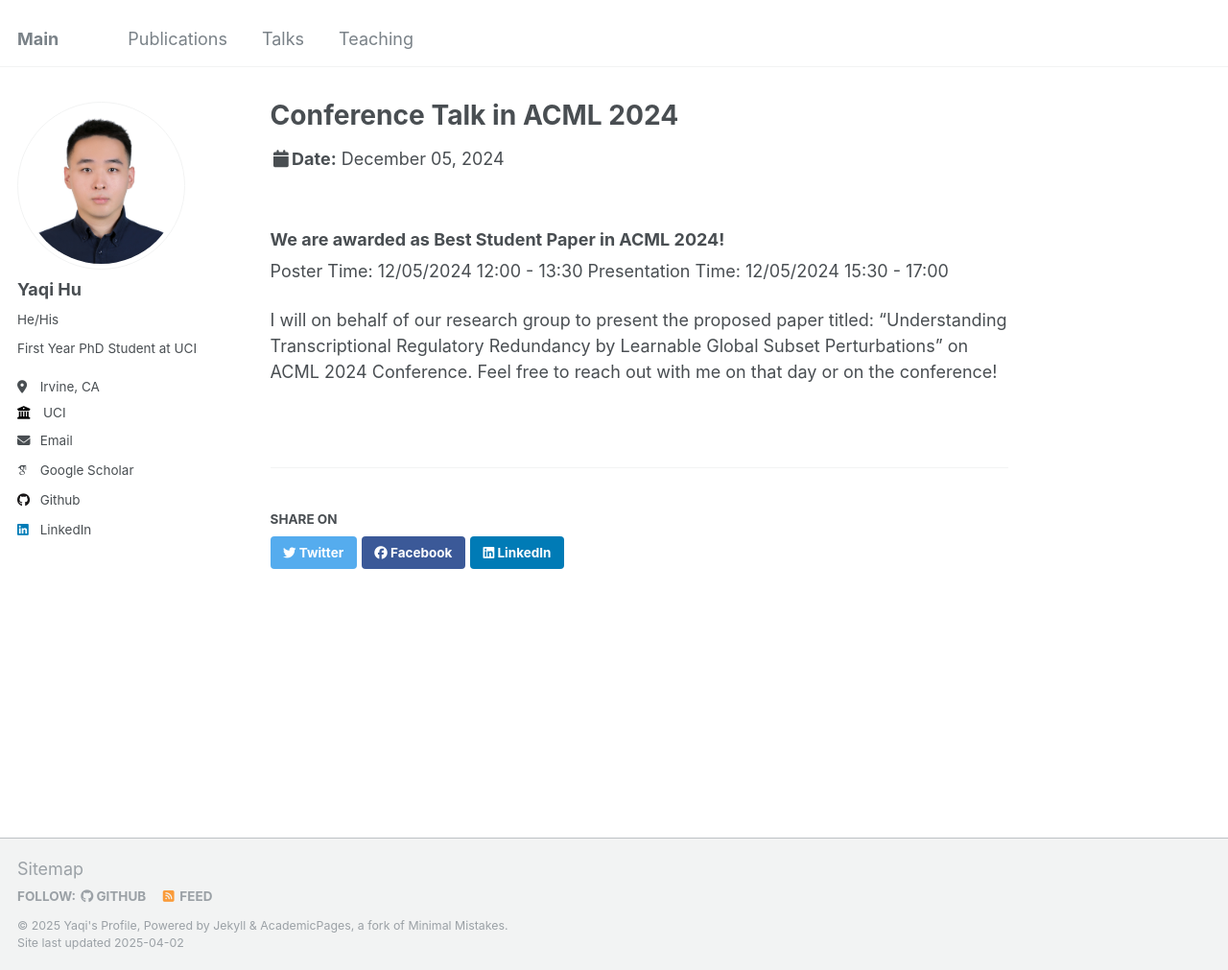
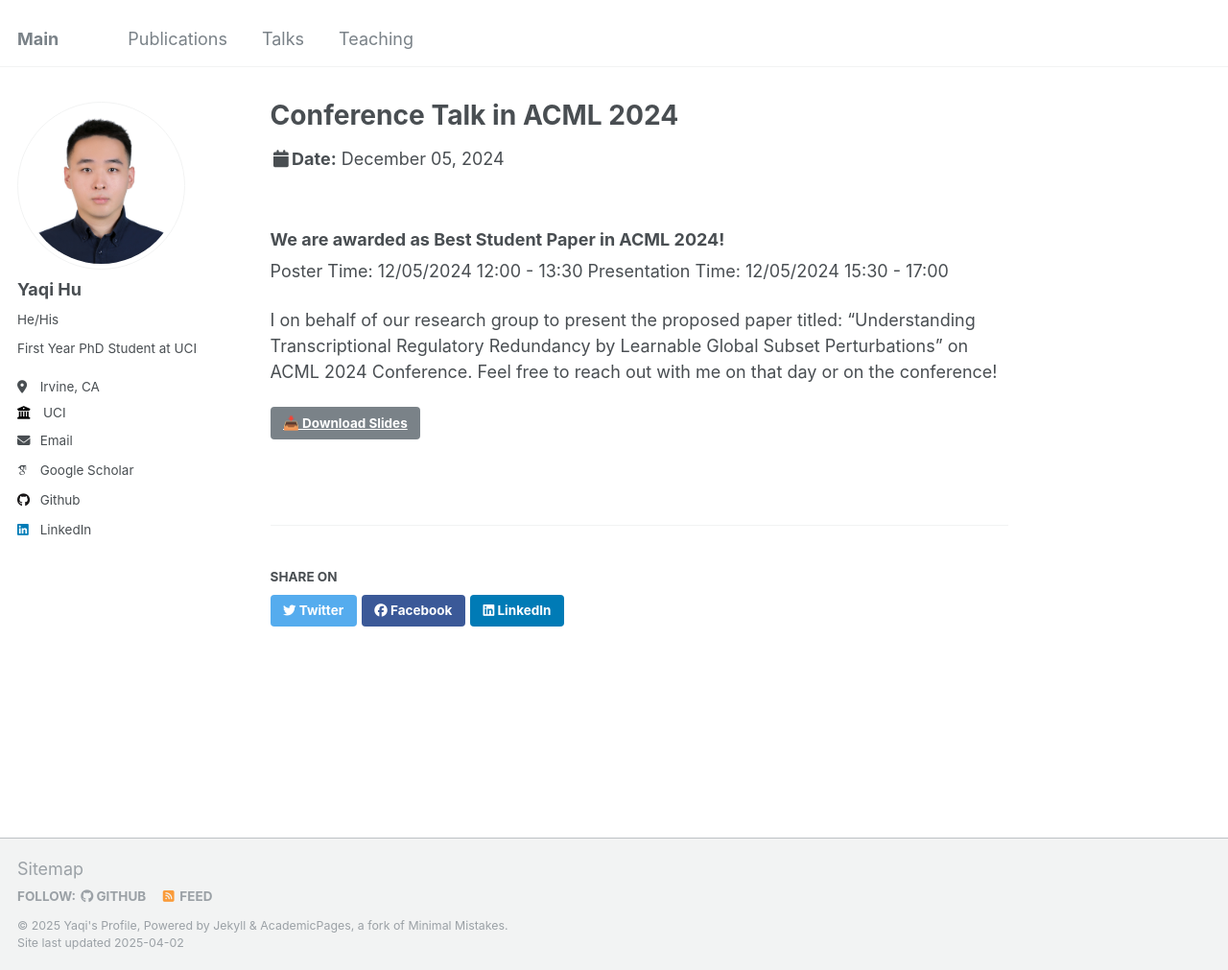
Before and after one commit to YaqiHu23/YaqiHu23.github.io, a Jekyll site: the page built from _talks/ACML_2024.md, in a window 1280 px wide and 1011 px high. Shown: the whole window at 96% size. Built offline with Jekyll 4.4.1, drawn with Linux system fonts in a browser that asks for light colours; some web fonts are replaced.

Commit message:
version_1.0.0

```diff
--- a/_layouts/talk.html
+++ b/_layouts/talk.html
@@ -42,6 +42,9 @@ layout: default
 
       <section class="page__content" itemprop="text">
         {{ content }}
+        {% if page.slidesurl %}
+          <p><a href="{{ page.slidesurl }}" class="btn" target="_blank">📥 Download Slides</a></p>
+        {% endif %}
         {% if page.link %}<div><a href="{{ page.link }}" class="btn">{{ site.data.ui-text[site.locale].ext_link_label | default: "Direct Link" }}</a></div>{% endif %}
       </section>
 
--- a/_talks/ACML_2024.md
+++ b/_talks/ACML_2024.md
@@ -12,4 +12,4 @@ location: "Hanoi, Vietnam"
 Poster Time: 12/05/2024 12:00 - 13:30
 Presentation Time: 12/05/2024 15:30 - 17:00
 
-I will on behalf of our research group to present the proposed paper titled: "Understanding Transcriptional Regulatory Redundancy by Learnable Global Subset Perturbations" on ACML 2024 Conference. Feel free to reach out with me on that day or on the conference!
+I on behalf of our research group to present the proposed paper titled: "Understanding Transcriptional Regulatory Redundancy by Learnable Global Subset Perturbations" on ACML 2024 Conference. Feel free to reach out with me on that day or on the conference!
```
